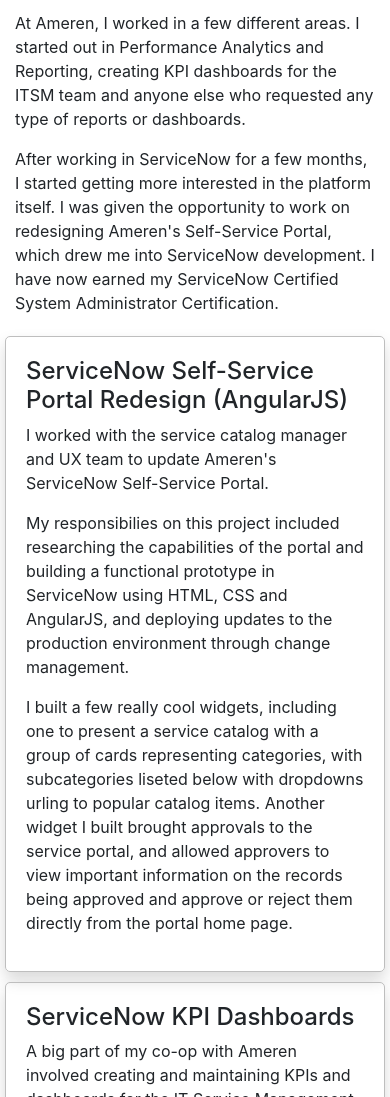
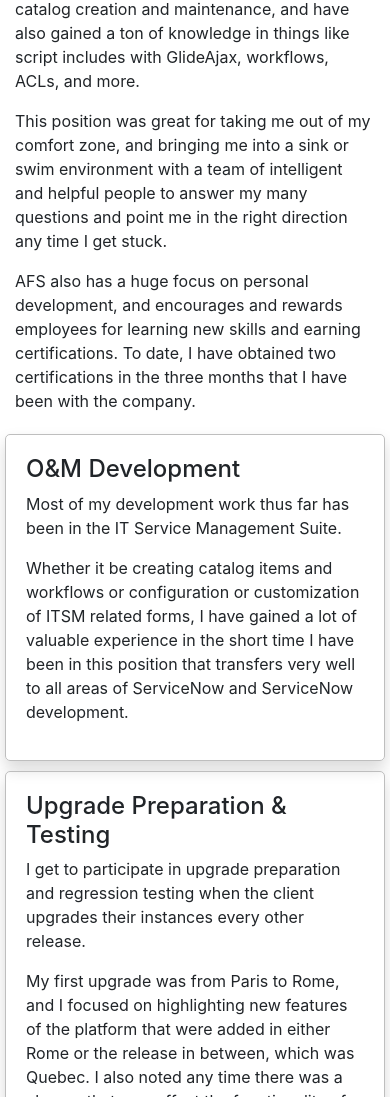
Before and after one commit to austinnadler/Me-SIUE, a plain HTML site: page index.html at #!/projects in a window 390 px wide. Shown: the part 505-1602 px from the top of the page. Drawn offline with nearby package versions, Linux system fonts and the light colour scheme; some packages are replaced by stand-ins of ours; a script that the page names is missing.

Commit message:
Added AFS bio / projects

```diff
--- a/app/components/projects/projectsController.js
+++ b/app/components/projects/projectsController.js
@@ -12,9 +12,27 @@ app.controller("projectsController", function ($scope) {
             name: "Accenture Federal Services",
             image: "accenture_logo.png",
             bio: [
-                "I have not yet been assigned to a project at AFS"
+                "I am currently working as a ServiceNow O&M Developer for a federal government client in the financial sector. This is my first real world experience as a ServiceNow Developer, and in the short time that I have been in this position I have learned a lot about the platform.",
+                "I have improved upon existing skills, such as basic client and server scripting, service catalog creation and maintenance, and have also gained a ton of knowledge in things like script includes with GlideAjax, workflows, ACLs, and more.",
+                "This position was great for taking me out of my comfort zone, and bringing me into a sink or swim environment with a team of intelligent and helpful people to answer my many questions and point me in the right direction any time I get stuck.",
+                "AFS also has a huge focus on personal development, and encourages and rewards employees for learning new skills and earning certifications. To date, I have obtained two certifications in the three months that I have been with the company."
             ],
-            projects: []
+            projects: [
+                {
+                    name: "O&M Development",
+                    description: [
+                        "Most of my development work thus far has been in the IT Service Management Suite.",
+                        "Whether it be creating catalog items and workflows or configuration or customization of ITSM related forms, I have gained a lot of valuable experience in the short time I have been in this position that transfers very well to all areas of ServiceNow and ServiceNow development."
+                    ]
+                },
+                {
+                    name: "Upgrade Preparation & Testing",
+                    description: [
+                        "I get to participate in upgrade preparation and regression testing when the client upgrades their instances every other release.",
+                        "My first upgrade was from Paris to Rome, and I focused on highlighting new features of the platform that were added in either Rome or the release in between, which was Quebec. I also noted any time there was a change that may affect the functionality of current processes."
+                    ]
+                }
+            ]
         },
         {
             id: "Ameren",
@@ -22,14 +40,14 @@ app.controller("projectsController", function ($scope) {
             image: "ameren_logo.png",
             bio: [
                 "At Ameren, I worked in a few different areas. I started out in Performance Analytics and Reporting, creating KPI dashboards for the ITSM team and anyone else who requested any type of reports or dashboards.",
-                "After working in ServiceNow for a few months, I started getting more interested in the platform itself. I was given the opportunity to work on redesigning Ameren's Self-Service Portal, which drew me into ServiceNow development. I have now earned my ServiceNow Certified System Administrator Certification."
+                "After working in ServiceNow for a few months, I started getting more interested in the platform itself. I was given the opportunity to work on redesigning Ameren's Self-Service Portal, which drew me into ServiceNow development."
             ],
             projects: [
                 {
                     name: "ServiceNow Self-Service Portal Redesign (AngularJS)",
                     description: ["I worked with the service catalog manager and UX team to update Ameren's ServiceNow Self-Service Portal.",
                         "My responsibilies on this project included researching the capabilities of the portal and building a functional prototype in ServiceNow using HTML, CSS and AngularJS, and deploying updates to the production environment through change management.",
-                        "I built a few really cool widgets, including one to present a service catalog with a group of cards representing categories, with subcategories liseted below with dropdowns urling to popular catalog items. Another widget I built brought approvals to the service portal, and allowed approvers to view important information on the records being approved and approve or reject them directly from the portal home page."
+                        "I built a few really cool widgets, including one to present a service catalog as a group of cards representing categories, with subcategories listed below with dropdowns linking to popular catalog items. Another widget I built brought approvals to the service portal, and allowed approvers to view important fields on the records being approved and approve or reject them directly from the portal home page."
                     ]
                 },
                 {
@@ -77,9 +95,20 @@ app.controller("projectsController", function ($scope) {
                     url: "https://github.com/austinnadler/Me-SIUE"
                 },
                 {
-                    name: "My Project Tracker (AngularJS)",
-                    description: ["My Project Tracker is a database driven AngularJS Single-Page-Application that I created to keep track of the different projects that I am working on for both work and school."],
-                    url: "https://github.com/austinnadler/MyProjectTracker-AngularJS"
+                    name: "This Website Again (React)",
+                    description: [
+                        "My first React project was to recreate this website using React.",
+                        "Although for now I will still be using the AngularJS version, this was a great way to get familiar with the most basics pieces of react like the cli, components, routing, and using bootstrap within JSX."
+                    ],
+                    url: "https://github.com/austinnadler/Me-SIUE-React"
+                },
+                {
+                    name: "Project Tracker (React, Node.js, MySQL)",
+                    description: [
+                        "Project Tracker is a React SPA that uses node/express to connect to a MySQL database to create and maintain projects and the tasks associated with them.",
+                        "It uses React, React-Bootstrap, Bootstrap, and Axios for the front end, and Node.js and express to connect to the MySQL database."
+                    ],
+                    url: "https://github.com/austinnadler/react-express-mysql-projecttracker"
                 },
                 {
                     name: "Customer Management (JavaFX, MySQL)",
--- a/app/components/projects/projectsView.html
+++ b/app/components/projects/projectsView.html
@@ -7,7 +7,7 @@
     <a type="button" class="btn col-md-2 overflow btn-primary" data-toggle="dropdown" aria-haspopup="true" aria-expanded="false">
         <span id="filterText">All</span>
     </a>
-    <ul class="dropdown-menu col-md-2">
+    <ul class="dropdown-menu">
         <li class="dropdown-header">Filter by company</li>
         <li><a ng-click="showAllProjects()" class="dropdown-item" href="#!/projects">All</a></li>
         <li ng-repeat="company in companies">
--- a/assets/styles/styles.css
+++ b/assets/styles/styles.css
@@ -1,3 +1,5 @@
+/* Padding on col-12 and inner allow for spacing between the project cards in the row */
+
 .col-12 {
     border: 1px solid rgb(190, 190, 190);
     border-radius: 5px;
```
